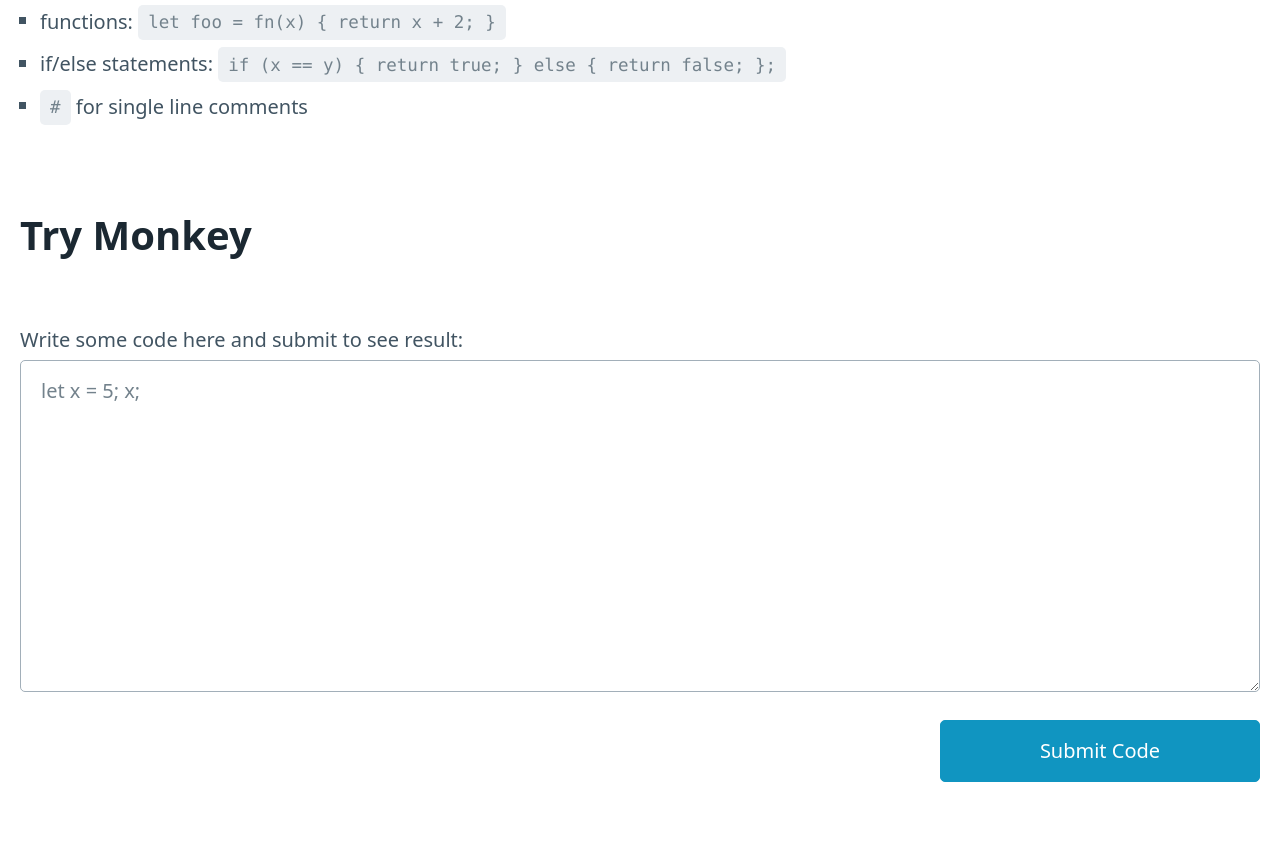
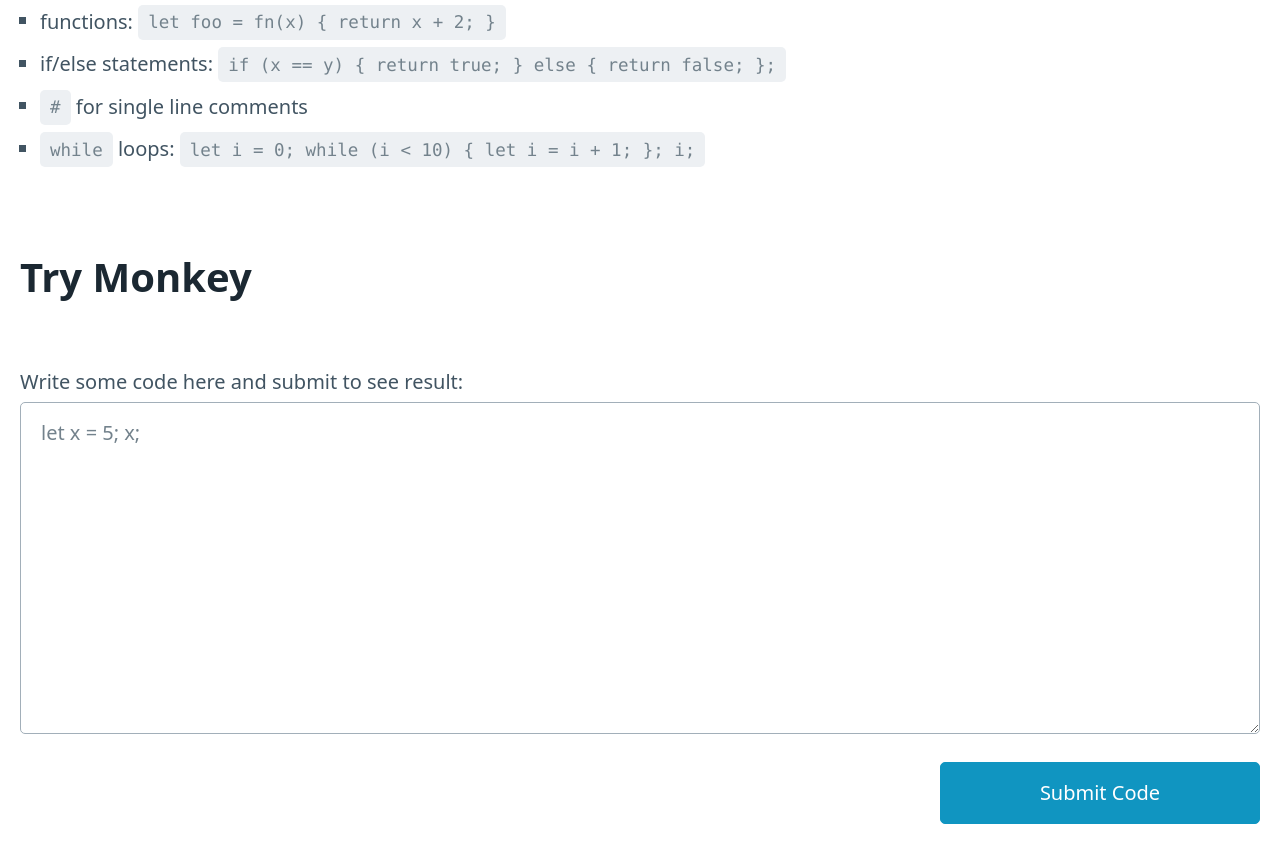
Before and after one commit to stilt0n/monkey-client, a plain HTML site: page index.html in a window 1280 px wide. Shown: the part 1463-2325 px from the top of the page. Drawn offline with nearby package versions, Linux system fonts and the light colour scheme.

Commit message:
update about page with while loops

```diff
--- a/index.html
+++ b/index.html
@@ -52,6 +52,7 @@
         <li>functions: <code>let foo = fn(x) { return x + 2; }</code></li>
         <li>if/else statements: <code>if (x == y) { return true; } else { return false; };</code></li>
         <li><code>#</code> for single line comments</li>
+        <li><code>while</code> loops: <code>let i = 0; while (i &lt; 10) { let i = i + 1; }; i;</code></li>
       </ul>
     </section>
     <section class="code-editor">
```
